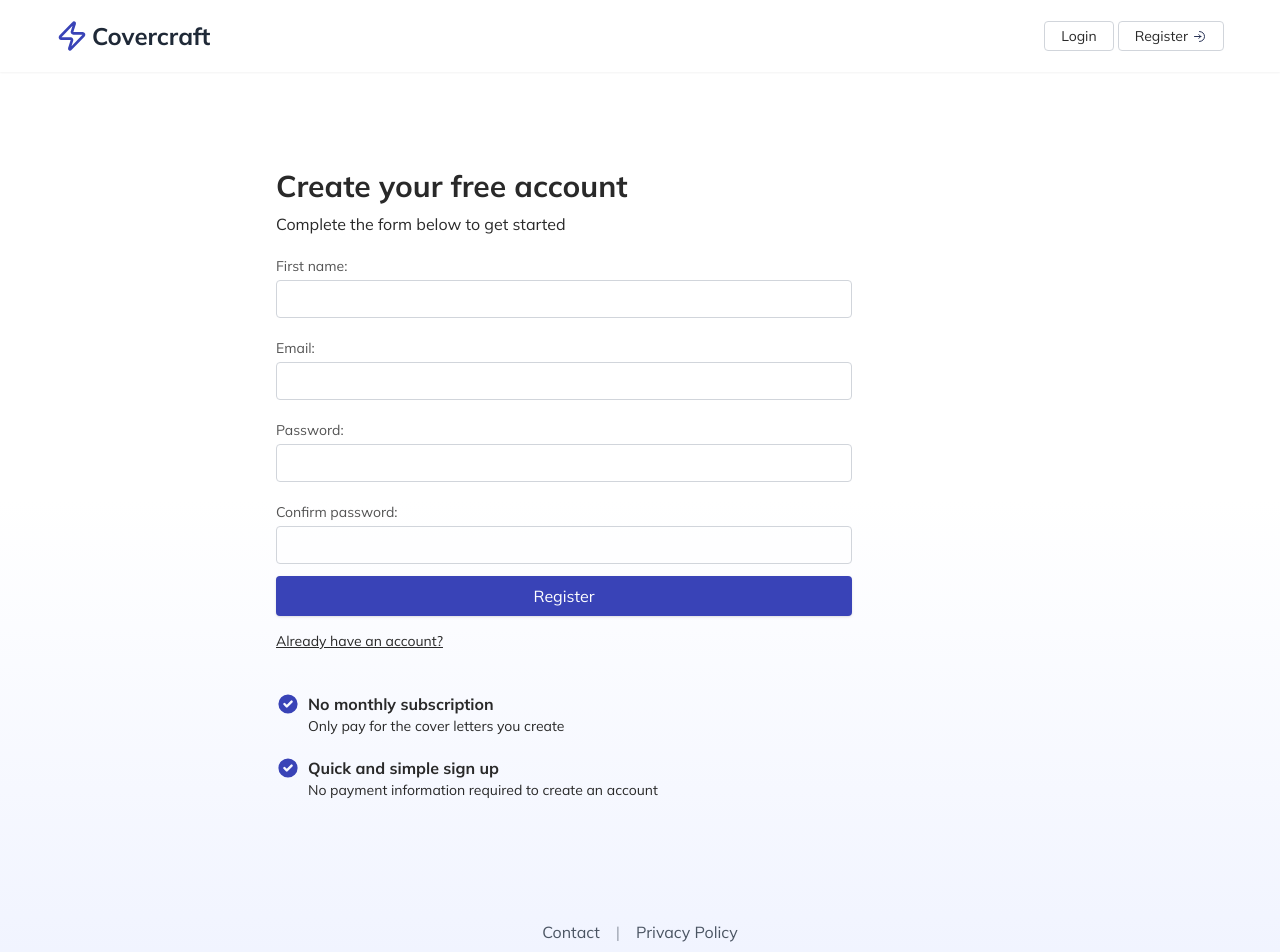
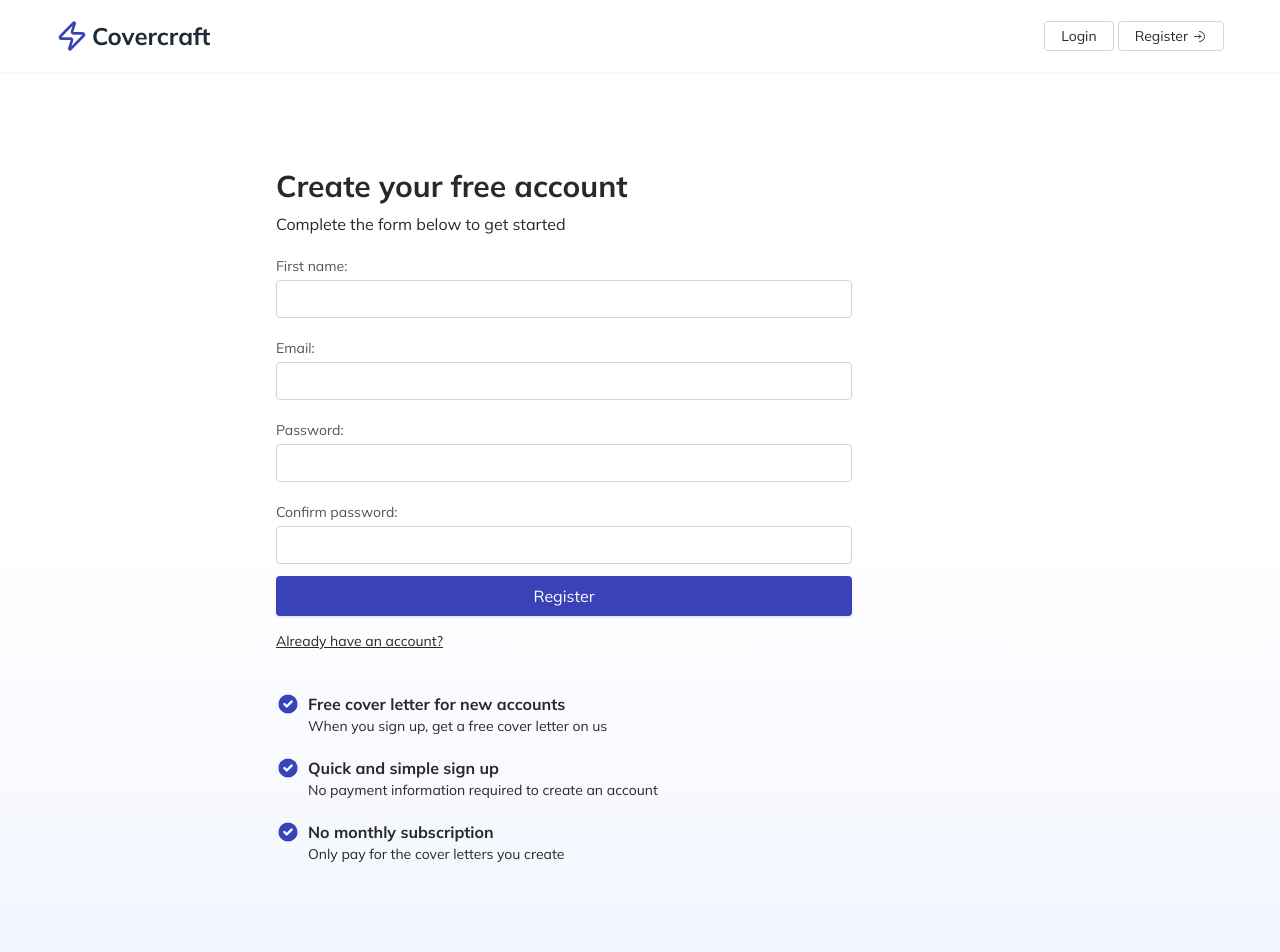
Before and after one commit to maxxjonesyy/covercraft, a React (Vite) app: page /register in a window 1280 px wide. Shown: the top 952 px of the page. Built offline with nearby package versions, Linux system fonts and the light colour scheme; no server answers.

Commit message:
add frontend for free cl on signup

```diff
--- a/src/views/Home.tsx
+++ b/src/views/Home.tsx
@@ -14,8 +14,8 @@ function Home() {
         <div className="max-w-7xl mx-auto px-4 sm:px-6 lg:px-8 relative z-10">
           <div className="grid md:grid-cols-2 items-center gap-16">
             <div className="space-y-6 text-left">
-              <h1 className="bg-accentBlue/10 inline-block px-4 py-2 rounded-full text-[#3943B7] text-sm tracking-wide">
-                Cover Letter Generator
+              <h1 className="bg-accentBlue/10 inline-block px-4 py-2 rounded-full text-[#3943B7] border border-[#3943B7]/30 text-sm tracking-wide">
+                Sign up and get a free cover letter on us!
               </h1>
               <h1 className="text-4xl font-extrabold text-gray-900 leading-tight">
                 Craft{" "}
--- a/src/views/Register.tsx
+++ b/src/views/Register.tsx
@@ -112,8 +112,10 @@ function Register() {
         <li className="flex gap-2 mt-5">
           <TickSVG />
           <div>
-            <p className="font-bold">No monthly subscription</p>
-            <p className="text-sm">Only pay for the cover letters you create</p>
+            <p className="font-bold">Free cover letter for new accounts</p>
+            <p className="text-sm">
+              When you sign up, get a free cover letter on us
+            </p>
           </div>
         </li>
 
@@ -126,6 +128,14 @@ function Register() {
             </p>
           </div>
         </li>
+
+        <li className="flex gap-2 mt-5">
+          <TickSVG />
+          <div>
+            <p className="font-bold">No monthly subscription</p>
+            <p className="text-sm">Only pay for the cover letters you create</p>
+          </div>
+        </li>
       </ul>
     </motion.form>
   );
```
